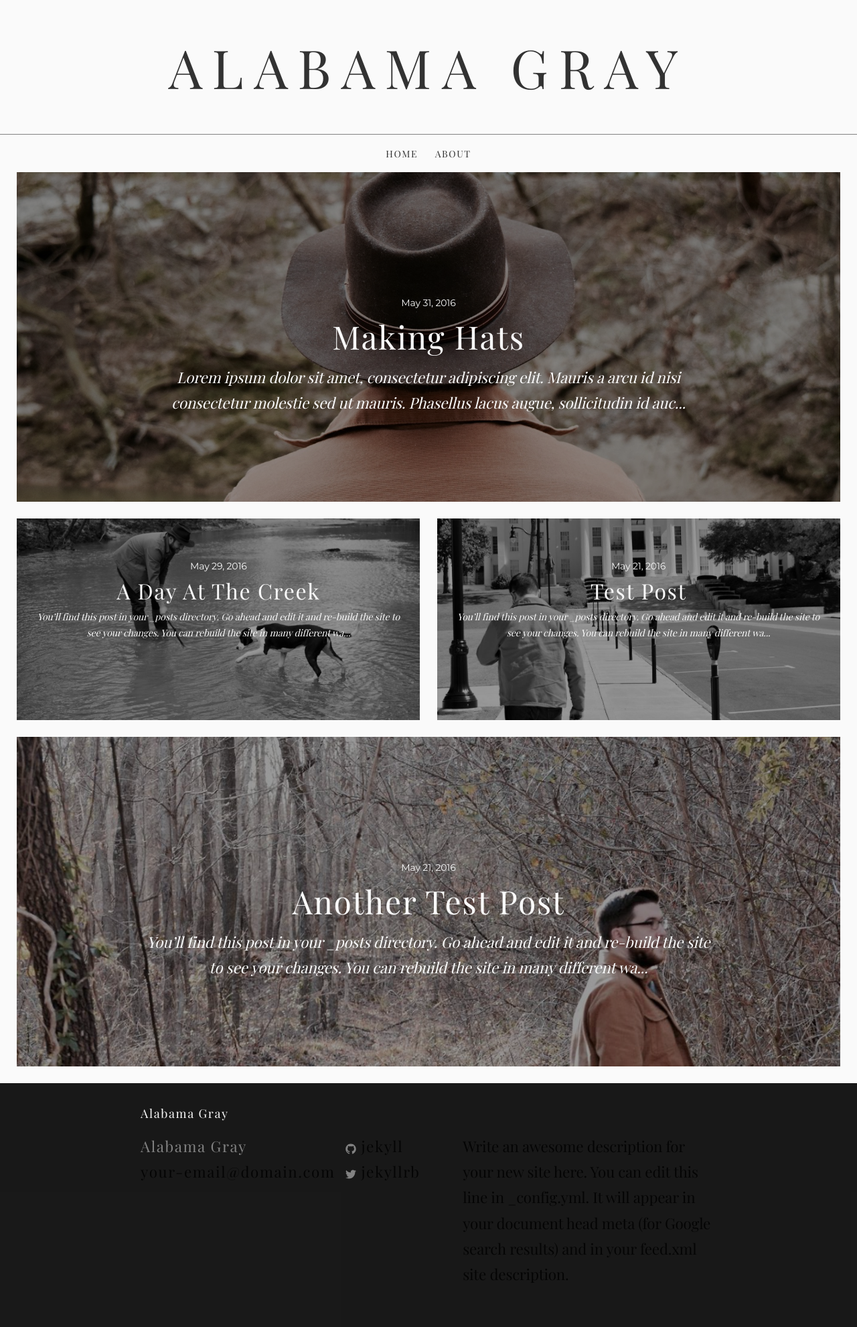
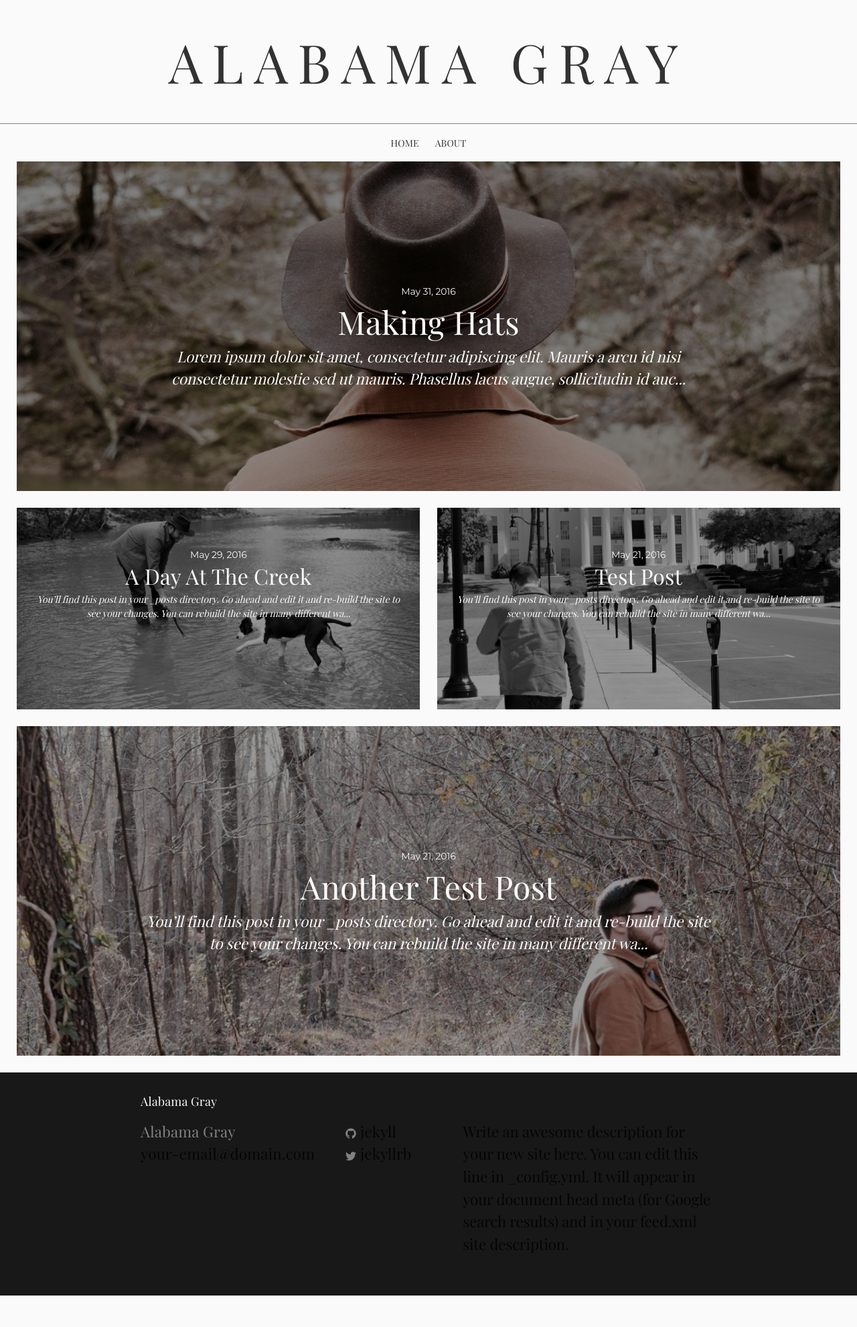
Before and after one commit to jtgry/blog, a Jekyll site: the page built from index.html, in a window 1280 px wide. Shown: the whole page at 67% size. Built offline with Jekyll 4.4.1, drawn with Linux system fonts in a browser that asks for light colours; some web fonts are replaced; after the commit the page ends 1934 px from its top, so only the background shows below that.

Commit message:
Updated '/css/main.scss' via CloudCannon

```diff
--- a/css/main.scss
+++ b/css/main.scss
@@ -11,8 +11,8 @@
 $base-font-size:   16px;
 $base-font-weight: 400;
 $small-font-size:  $base-font-size * 0.875;
-$base-line-height: 1.7;
-$base-letter-spacing: .1em;
+$base-line-height: 1.5;
+$base-letter-spacing: .01rem;
 
 $header-font-family: "Playfair Display", serif;
 $header-font-weight: 400;
```
